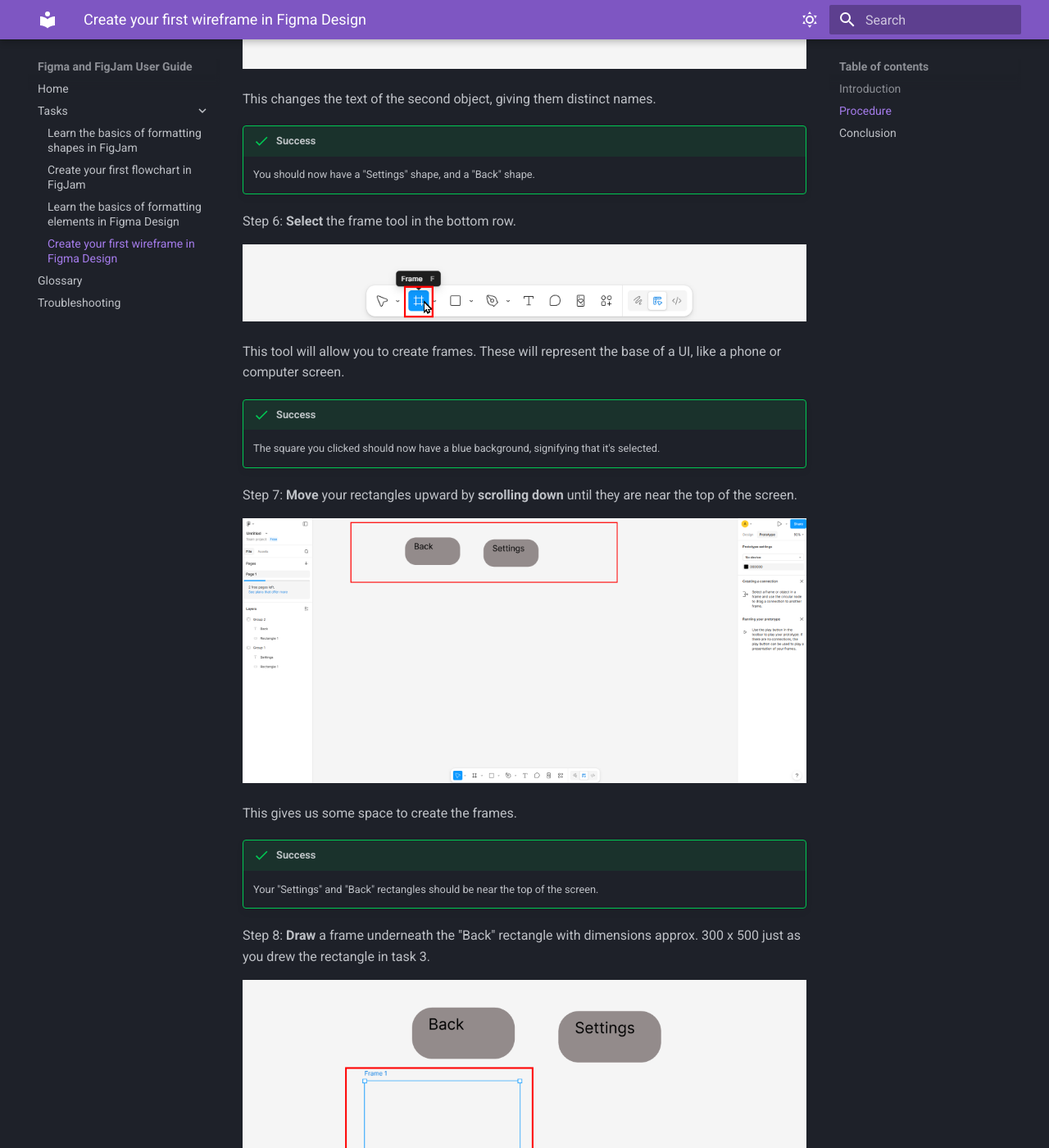
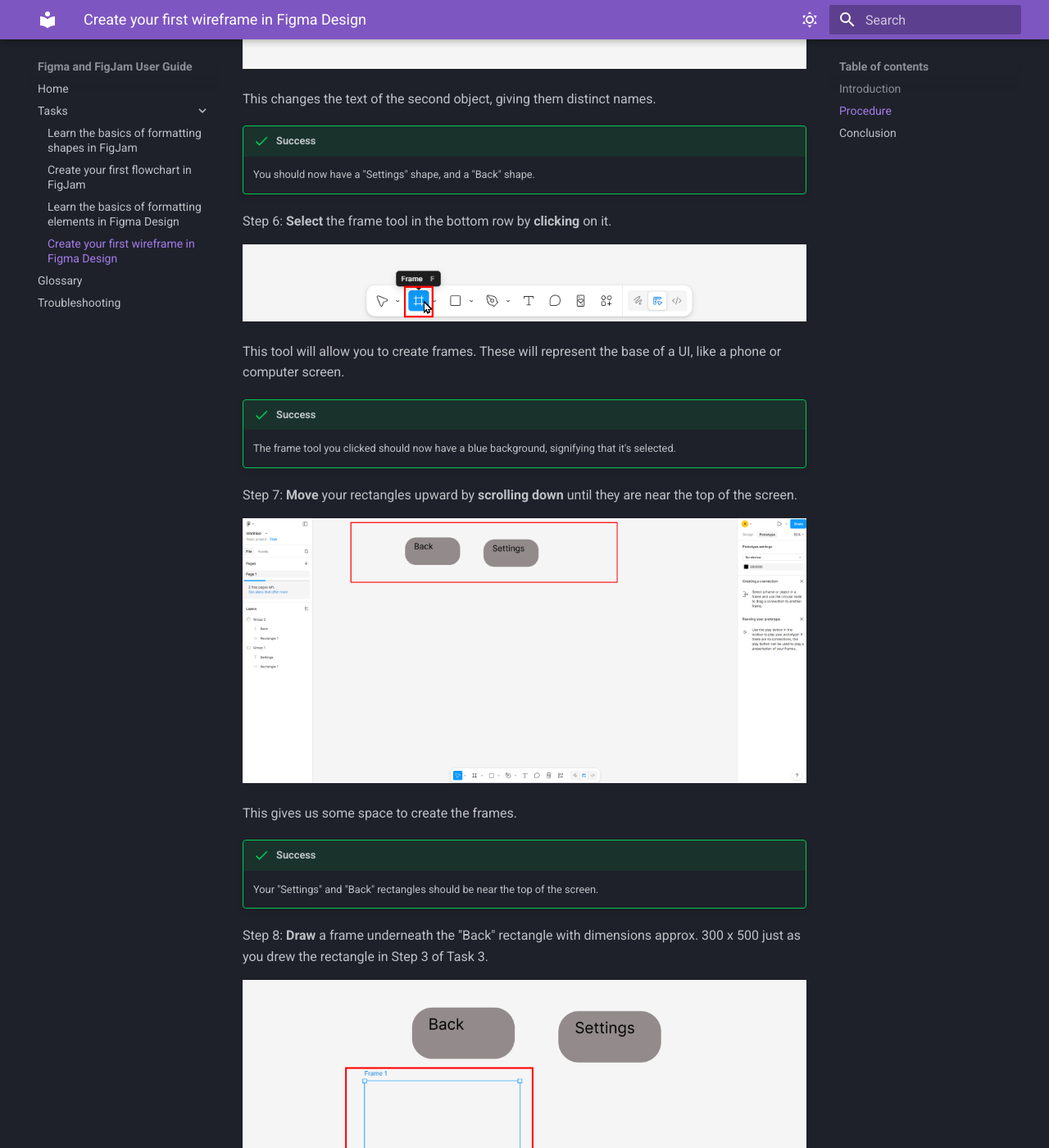
Before and after one commit to andrew-solomko/mkdocs-material-tutorial-andrew, an MkDocs documentation site: the page built from docs/tasks/first-wireframe-figma-design.md, in a window 1280 px wide and 1400 px high, scrolled down 2542 px. Shown: the whole window at 82% size. Built offline with MkDocs 1.6.1 and Material for MkDocs 9.7.7, drawn with Linux system fonts in a browser that asks for light colours; some of the changed text lies outside the part shown.

Commit message:
Made minor changes to task 4

```diff
--- a/docs/tasks/first-wireframe-figma-design.md
+++ b/docs/tasks/first-wireframe-figma-design.md
@@ -3,6 +3,7 @@
 ## Introduction
 
 This task will show you how to create a basic wireframe in Figma Design, building on what you created in Task 3. Once you know how to make a small wireframe, you can make any wireframe with the same tools.
+
 !!! warning
     Before beggining this task, ensure you are in the file that contains your work from Task 3.
 
@@ -53,14 +54,14 @@
 !!! success
     You should now have a "Settings" shape, and a "Back" shape.
 
-Step 6: **Select** the frame tool in the bottom row.
+Step 6: **Select** the frame tool in the bottom row by **clicking** on it.
 
 ![Image 6](../assets/Task4/Img6.png)
 
 This tool will allow you to create frames. These will represent the base of a UI, like a phone or computer screen.
 
 !!! success
-    The square you clicked should now have a blue background, signifying that it's selected.
+    The frame tool you clicked should now have a blue background, signifying that it's selected.
 
 Step 7: **Move** your rectangles upward by **scrolling down** until they are near the top of the screen.
 
@@ -71,7 +72,7 @@
 !!! success
     Your "Settings" and "Back" rectangles should be near the top of the screen.
 
-Step 8: **Draw** a frame underneath the "Back" rectangle with dimensions approx. 300 x 500 just as you drew the rectangle in task 3.
+Step 8: **Draw** a frame underneath the "Back" rectangle with dimensions approx. 300 x 500 just as you drew the rectangle in Step 3 of Task 3.
 
 ![Image 8](../assets/Task4/Img8.png)
 
@@ -98,7 +99,7 @@
 !!! success
     The "Back" shape should be visibly in front of "Frame 1".
 
-Step 11: **Drag** your "Settings" shape into "Frame 2".
+Step 11: **Drag** your "Settings" shape into the middle of "Frame 2".
 
 ![Image 11](../assets/Task4/Img11.png)
 
@@ -116,7 +117,7 @@
 !!! success
     You should see "Creating a connection" and "Running your prototype" on the right sidebar
 
-Step 13: **Hover over** the "Settings" shape and move your mouse to the middle of the left side of the blue outline of the shape.
+Step 13: **Hover over** the "Settings" shape and **move** your mouse to the middle of the left side of the blue outline of the shape.
 
 ![Image 13](../assets/Task4/Img13.png)
 
```
Also changed, not shown: other parts of docs/tasks/first-wireframe-figma-design.md (+2 -3 lines).
